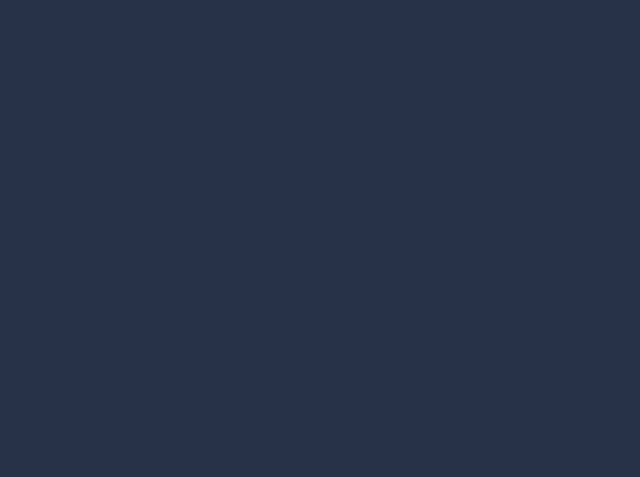
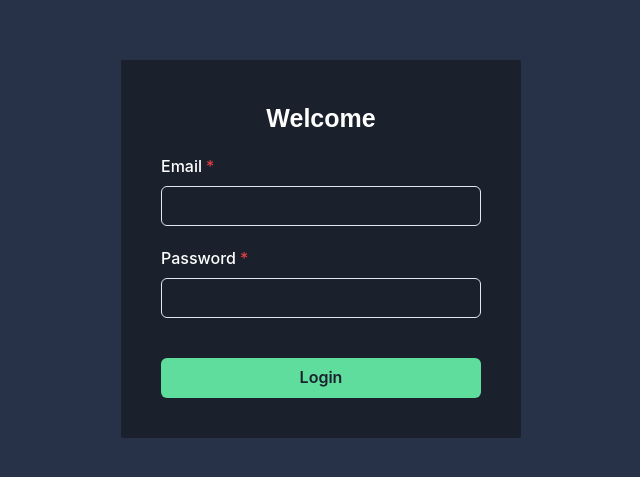
Before and after one commit to Dorian30/react-coding-challenge, a React (Create React App) app: page / in a window 1280 px wide. Before the commit this address had no page. Shown: the part 151-628 px from the top of the page, without its empty margins (319-959 px from the left). Built offline with nearby package versions, Linux system fonts and the light colour scheme.

Commit message:
Minor fixes

```diff
--- a/public/db.json
+++ b/public/db.json
@@ -4,7 +4,7 @@
       "id": 1,
       "name": "Dorian Alvarado",
       "username": "Allvdorian",
-      "email": "alvaradogdorian@gmail.com",
+      "email": "Allvdorian@gmail.com",
       "password": "123456"
     }
     ]
--- a/src/app/index.tsx
+++ b/src/app/index.tsx
@@ -19,7 +19,6 @@ function App() {
         <Box minHeight="100vh" width="100vw" background="pickledBluewood">
           <Router>
             <Routes>
-              <Route path={ROUTES.LOGIN} element={<Login />} />
               <Route
                 path={ROUTES.COUNTRIES}
                 element={
@@ -36,6 +35,7 @@ function App() {
                   </PrivateRoute>
                 }
               />
+              <Route path="*" element={<Login />} />
             </Routes>
           </Router>
         </Box>
```
Also changed, not shown: 1 other file (tests, documents, lock files or other folders).
